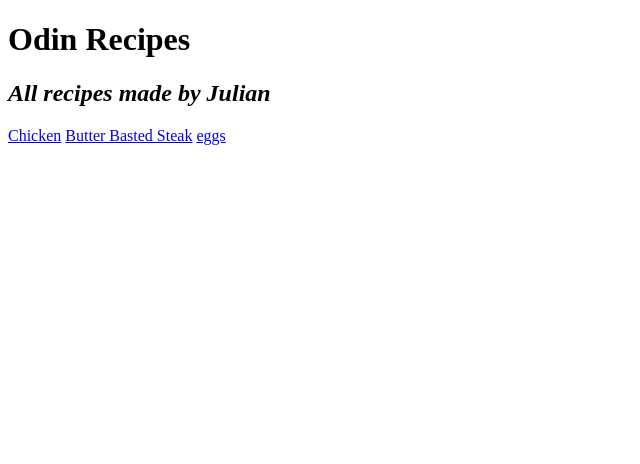
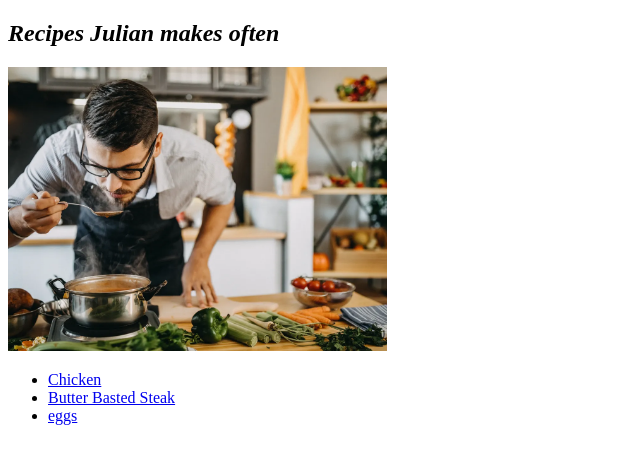
Before and after one commit to greenarrow02/odin-recipes, a plain HTML site: page index.html in a window 1280 px wide. Shown: the whole page, without its empty margins (0-640 px from the left). Drawn offline with Linux system fonts and the light colour scheme.

Commit message:
Changes Committed

```diff
--- a/index.html
+++ b/index.html
@@ -1,20 +1,20 @@
 <!DOCTYPE html>
-	<html>
-		<head>
-			<title>Recipes Home</title>
-			<meta charset="UTF-8">
-		</head>
-			<h1>Odin Recipes</h1>
-
-		<body>
-			<h2><em>All recipes made by Julian</em></h2>
-			<a href="recipes/chicken.html">Chicken</a>
-			<a href="recipes/steak.html">Butter Basted Steak</a>
-			<a href="recipes/eggs.html">eggs</a>
-
-		</body>
+<html lang="en">
+<head>
+	<meta charset="UTF-8">
+	<meta http-equiv="X-UA-Compatible" content="IE=edge">
+	<meta name="viewport" content="width=device-width, initial-scale=1.0">
+	<title>Recipes Home</title>
+</head>
+<body>
+	<h2><em>Recipes Julian makes often</em></h2>
+	<img src="images/chef.webp" width="30%" length="30%">
+	<ul>
+		<li><a href="recipes/chicken.html">Chicken</a></li>
+		<li><a href="recipes/steak.html">Butter Basted Steak</a></li>
+		<li><a href="recipes/eggs.html">eggs</a></li>
+	</ul>
 
 
-
-
-	</html>
+</body>
+</html>
```
Also changed, not shown: recipes/chicken.html (+9 -7 lines), images/chef.webp (added), images/chicken.jpg (added).
